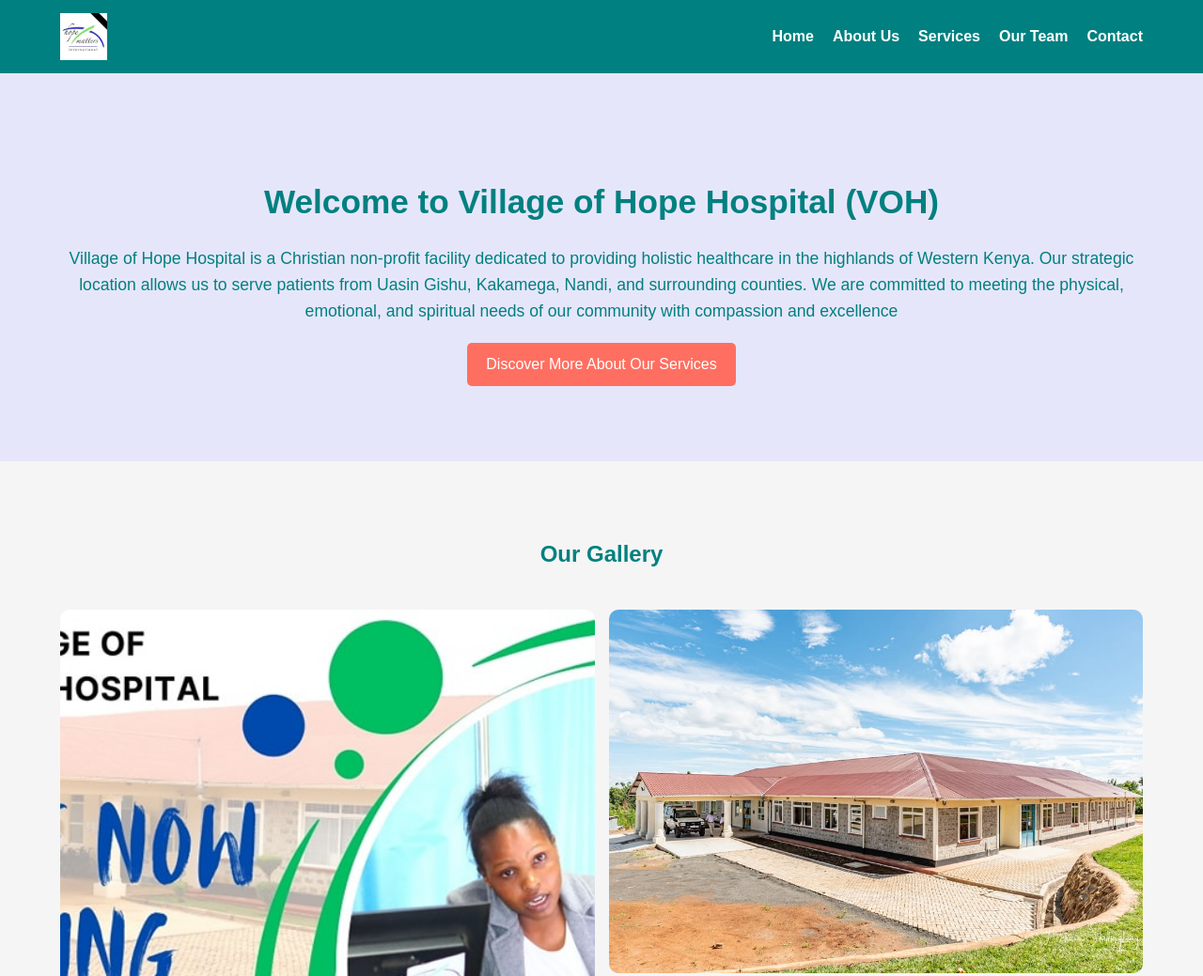
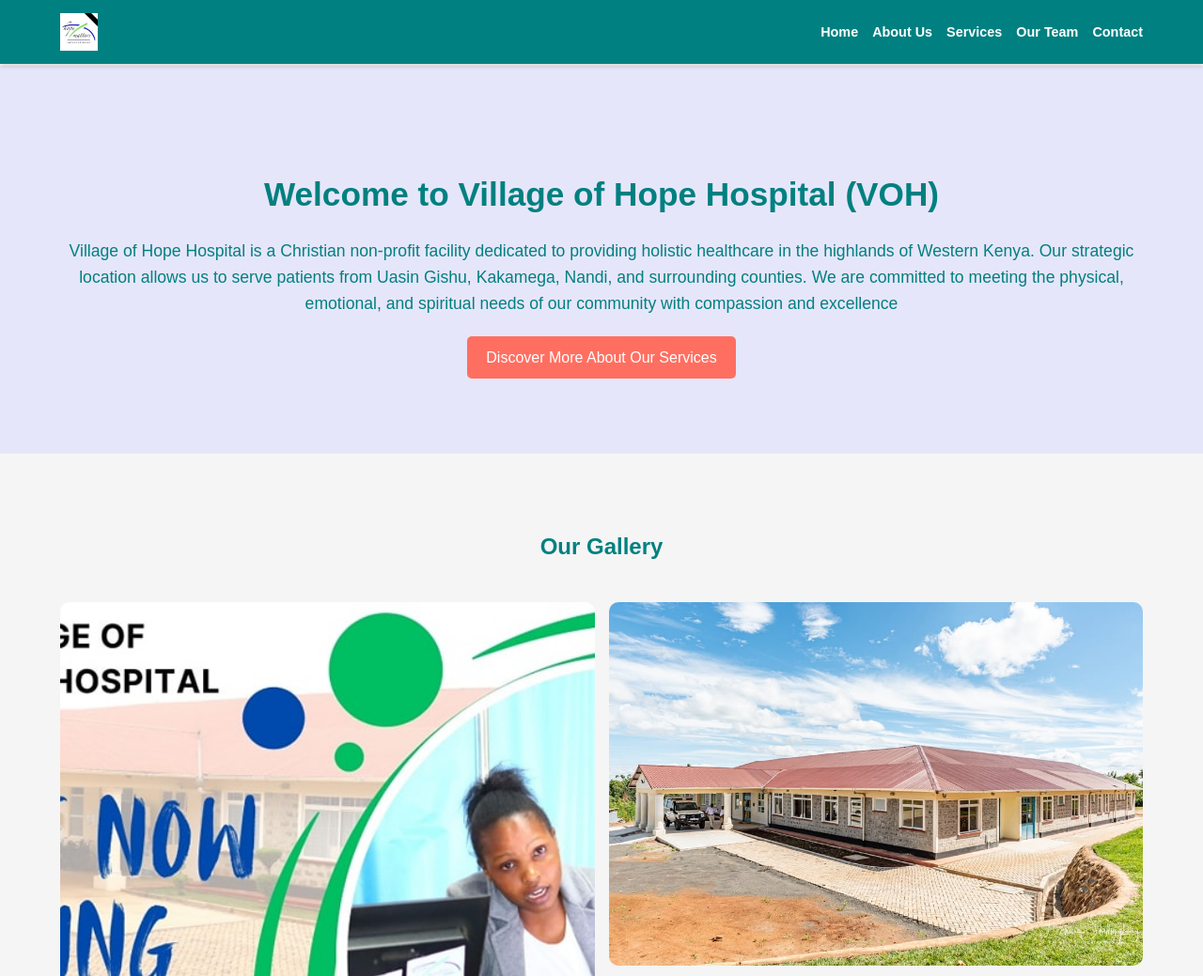
Before and after one commit to njoromwando/vohtim, a plain HTML site: page index.html in a window 1280 px wide. Shown: the top 1039 px of the page at 94% size. Drawn offline with Linux system fonts and the light colour scheme.

Commit message:
fixed menu header

```diff
--- a/index.html
+++ b/index.html
@@ -13,7 +13,7 @@
   <header>
     <div class="container">
         <div class="logo">
-            <img src="./assets/ms-icon-150x150.png" alt="Village of Hope Icon" width="50" height="50">
+            <img src="./assets/ms-icon-150x150.png" alt="Village of Hope Icon" width="40" height="40">
             <h1>Village of Hope</h1>
         </div>
 
@@ -35,6 +35,7 @@
     </div>
 </header>
 
+<main>
   <section id="home" class="hero">
 
     <div class="container">
@@ -94,6 +95,8 @@
       </div>
     </div>
   </section>
+</main>
+
 
   <footer>
     <div class="container">
--- a/style.css
+++ b/style.css
@@ -39,11 +39,17 @@ body {
   }
 
  /* Header */
-header {
-    background-color: #008080; /* Teal */
-    padding: 10px 0; /* Reduced height */
-    color: white;
-  }
+ header {
+  background-color: #008080; /* Teal */
+  padding: 5px 0; /* Reduced padding to make it smaller */
+  color: white;
+  position: fixed; /* Make the header fixed */
+  top: 0; /* Position it at the top of the page */
+  left: 0; /* Align it to the left */
+  width: 100%; /* Make it span the full width of the page */
+  z-index: 1000; /* Ensure it stays above other content */
+  box-shadow: 0 2px 5px rgba(0, 0, 0, 0.2); /* Add a subtle shadow for better visibility */
+}
 
   header .container {
     display: flex;
@@ -59,13 +65,13 @@ header {
   }
 
   .logo img {
-    width: 50px; /* Adjust logo size */
-    height: 50px;
+    width: 40px; /* Adjust logo size */
+    height: 40px;
   }
 
   .logo h1 {
     margin: 0;
-    font-size: 1.8rem; /* Smaller font size */
+    font-size: 1.5rem; /* Smaller font size */
   }
 
   /* Navigation Menu Styling */
@@ -73,13 +79,14 @@ header {
     list-style: none;
     padding: 0;
     display: flex;
-    gap: 20px; /* Space between menu items */
+    gap: 15px; /* Space between menu items */
   }
 
   nav ul li a {
     color: white;
     font-weight: bold;
     text-decoration: none; /* Remove underline */
+    font-size: 0.9rem; /* Smaller font size */
   }
 
   nav ul li a:hover {
@@ -109,7 +116,7 @@ header {
       gap: 10px;
       background-color: #008080; /* Teal background */
       position: absolute;
-      top: 60px; /* Adjust based on header height */
+      top: 50px; /* Adjust based on header height */
       right: 0;
       width: 200px;
       padding: 20px;
@@ -143,6 +150,7 @@ header {
   /* Main Content */
   main {
     flex: 1; /* Allow main content to grow and push footer to the bottom */
+    padding-top: 70px; /* Adjusted padding to account for the fixed header */
   }
 
   /* Hero Section */
```
Lines whose indentation alone changed are shown as unchanged.
